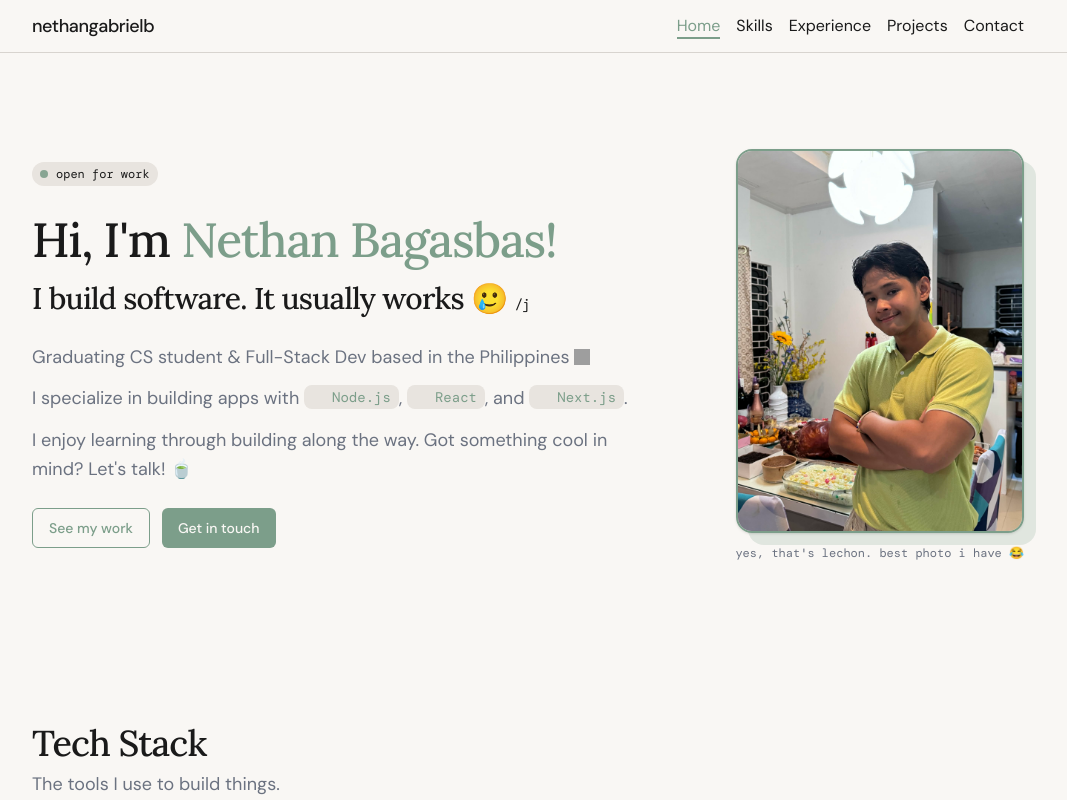
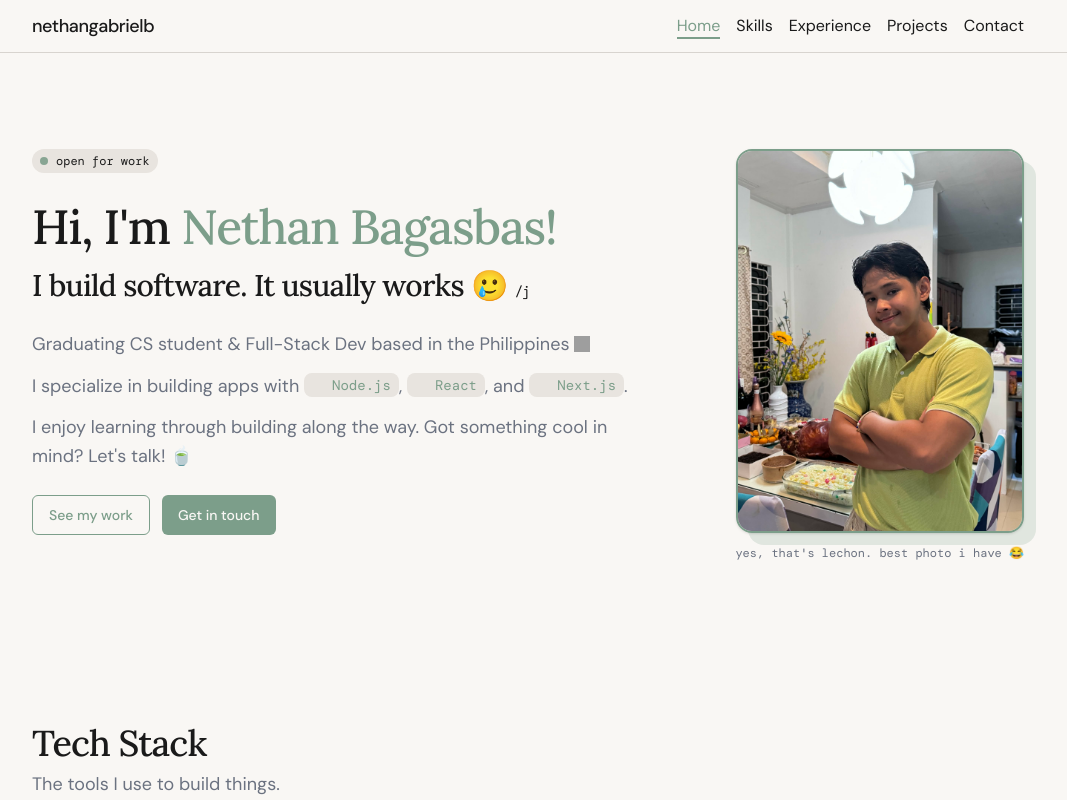
Before and after one commit to nethangabrielb/personal-website, a React (Vite) app: page / in a window 1280 px wide. Shown: the top 800 px of the page, without its empty margins (112-1179 px from the left). Built offline with nearby package versions, Linux system fonts and the light colour scheme; grey boxes are pictures that could not be loaded; some icons are missing.

Commit message:
fix: adjust layout for Hero section to improve alignment of items

```diff
--- a/src/components/sections/Hero.tsx
+++ b/src/components/sections/Hero.tsx
@@ -25,7 +25,7 @@ export const Hero = () => {
       id="home"
       ref={ref}
     >
-      <div className="flex flex-col-reverse items-center gap-10 md:flex-row md:items-center md:justify-between md:gap-12 lg:gap-20">
+      <div className="flex flex-col-reverse items-center gap-10 md:flex-row md:items-start md:justify-between md:gap-12 lg:gap-20">
         <div className="flex flex-col flex-1 gap-6 w-full">
           <Reveal>
             <code className="text-xs bg-accent w-fit px-2 py-1 rounded-lg flex items-center gap-2">
```
